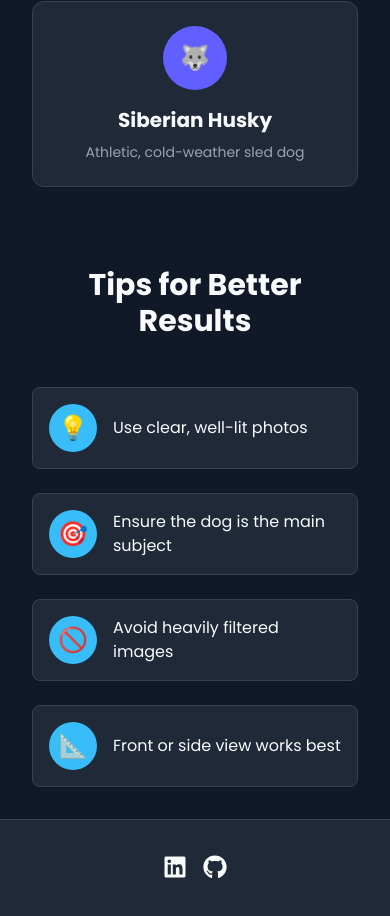
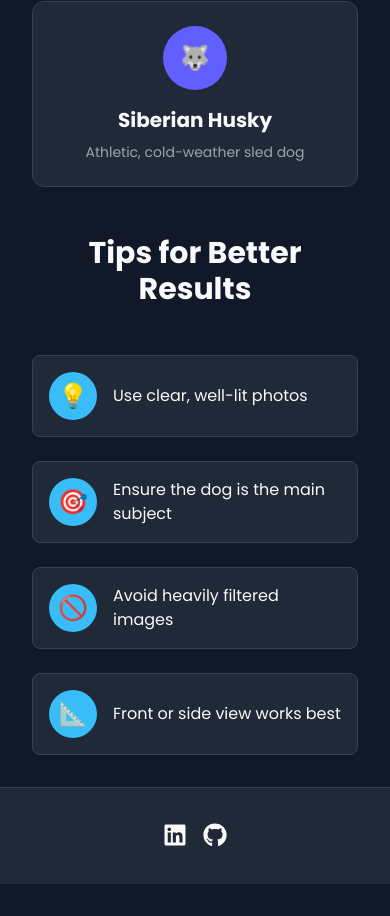
Before and after one commit to gbcbaptista/ai-image-dogs-classifier, a Next.js app in the folder ui/: page / in a window 390 px wide. Shown: the part 1722-2638 px from the top of the page. After the commit the page ends 2606 px from the top, so only its background shows below. Built offline with nearby package versions, Linux system fonts and the light colour scheme.

Commit message:
feat: improving distance between topics

```diff
--- a/ui/src/app/page.tsx
+++ b/ui/src/app/page.tsx
@@ -18,11 +18,9 @@ export default function Home() {
       <div className="max-w-4xl mx-auto px-4 sm:px-6 lg:px-8">
         <SupportedBreeds />
       </div>
-      <section className="pt-12 lg:pt-20 w-full">
-        <div className="max-w-4xl mx-auto px-4 sm:px-6 lg:px-8">
-          <Tips />
-        </div>
-      </section>
+      <div className="max-w-4xl mx-auto px-4 sm:px-6 lg:px-8">
+        <Tips />
+      </div>
     </div>
   );
 }
--- a/ui/src/components/Tips.tsx
+++ b/ui/src/components/Tips.tsx
@@ -14,7 +14,7 @@ const Tips = () => {
   ];
 
   return (
-    <div className="pt-8 sm:pt-0 px-4 sm:px-6 lg:px-8">
+    <div className="pt-12 lg:pt-20 px-4 sm:px-6 lg:px-8">
       <div className="max-w-4xl mx-auto">
         <div className="text-center mb-12">
           <h2 className="text-3xl sm:text-4xl font-bold text-primary mb-4">
```
